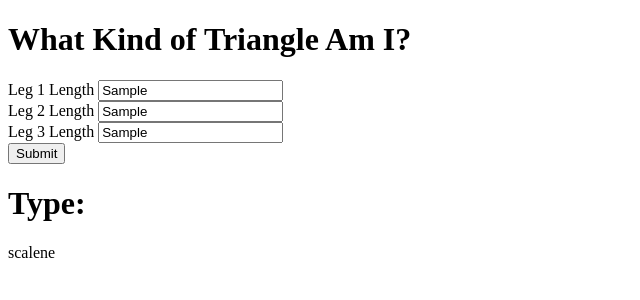
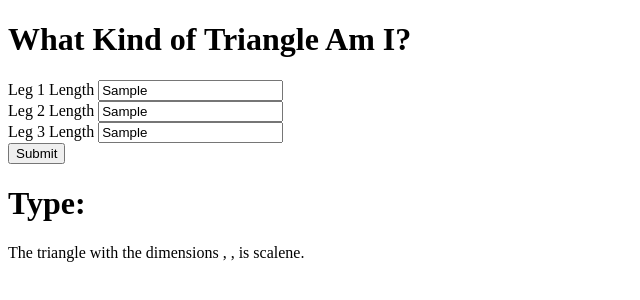
Before and after one commit to arolling/triangle, a plain HTML site: page index.html in a window 1280 px wide. Both pictures are taken after typing "Sample", "Sample", "Sample" into the empty fields and a click on the button "Submit". Shown: the whole page, without its empty margins (0-640 px from the left). Drawn offline with nearby package versions, Linux system fonts and the light colour scheme.

Commit message:
create div for js output

```diff
--- a/css/styles.css
+++ b/css/styles.css
@@ -0,0 +1,3 @@
+#output {
+  display: none;
+}
--- a/index.html
+++ b/index.html
@@ -33,8 +33,9 @@
 
 
         <h1>Type:</h1>
-        <span id="triWrite"></span>
-
+        <div id="output">
+          <p>The triangle with the dimensions <span id="side1"></span>, <span id="side2"></span>, <span id="side3"></span> is <span id="triWrite"></span>.</p>
+        </div>
     </div>
   </body>
 </html>
--- a/js/scripts.js
+++ b/js/scripts.js
@@ -14,18 +14,29 @@ var triangle = function(a,b,c) {
 
 $(document).ready(function() {
   $('form#triSubmit').submit(function(event){
+    event.preventDefault();
+    $('#output').hide();
     var side1 = parseInt($('input#value1').val());
     var side2 = parseInt($('input#value2').val());
     var side3 = parseInt($('input#value3').val());
 
     var triType = triangle(side1, side2, side3);
     console.log(triType);
-    $("#triWrite").html(triType);
+    $("#side1").html(side1);
+    $("#side2").html(side2);
+    $("#side3").html(side3);
+
+    if (!triType) {
+      $("#triWrite").html("not a triangle");
+    } else {
+      $("#triWrite").html(triType);
+    }
+    $('#output').fadeIn();
 
 
 
 
-    event.preventDefault();
+
   });
 
 }); //end ready function
```
